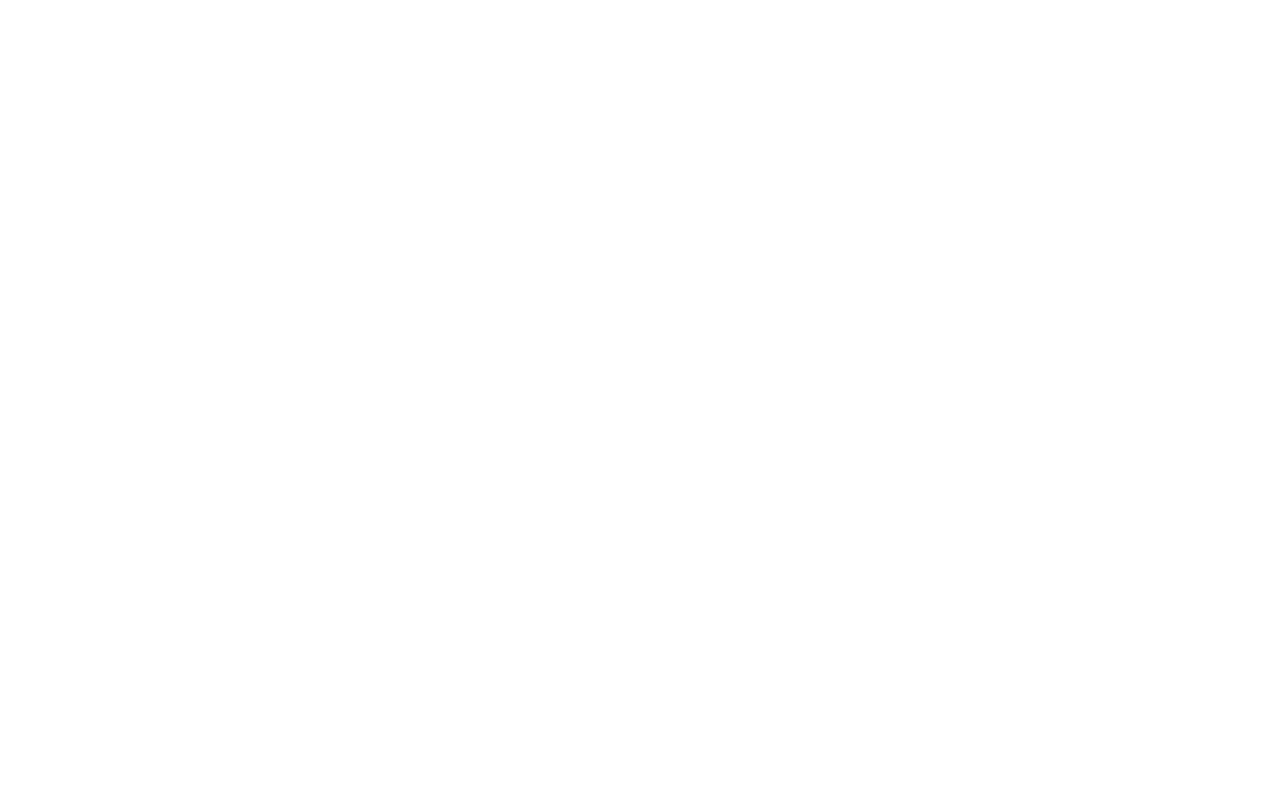
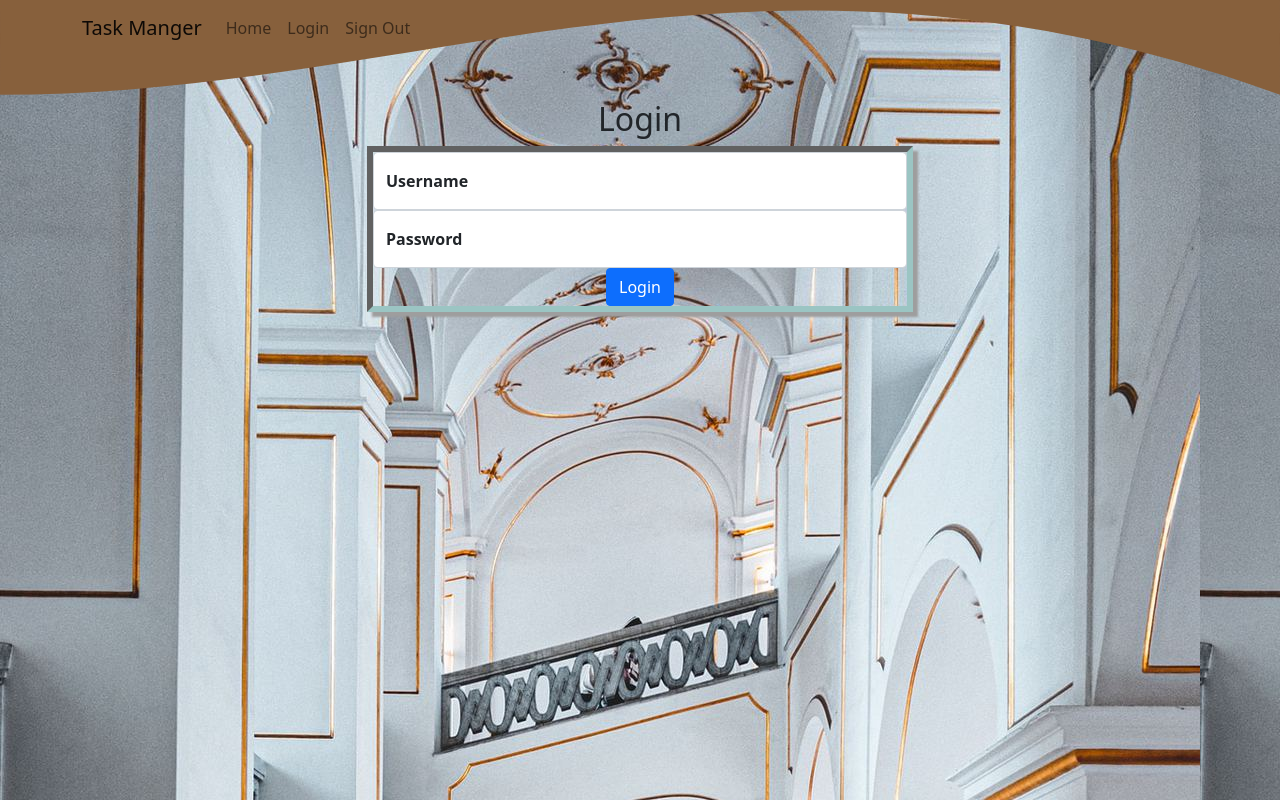
Before and after one commit to aliraad79/task_manager, a React (Create React App) app in the folder frontend/: page /login in a window 1280 px wide. Before the commit this address had no page. Built offline with nearby package versions, Linux system fonts and the light colour scheme.

Commit message:
not feel to explain

```diff
--- a/frontend/src/App.js
+++ b/frontend/src/App.js
@@ -1,15 +1,27 @@
 import { BrowserRouter as Router, Route, Routes } from "react-router-dom";
 
+import "bootstrap/dist/css/bootstrap.min.css";
+
 import HomePage from "./components/HomePage";
-import "bootstrap/dist/css/bootstrap.min.css";
+import Login from "./components/Login";
+import LogoImage from "./background.jpg";
+
+var backgroundStyle = {
+  backgroundImage: `url(${LogoImage})`,
+  height: "100vh",
+  zIndex: -2,
+};
 
 function App() {
   return (
-    <Router>
-      <Routes>
-        <Route path="/" element={<HomePage />} />
-      </Routes>
-    </Router>
+    <div style={backgroundStyle}>
+      <Router>
+        <Routes>
+          <Route path="/" element={<HomePage />} />
+          <Route path="/login" element={<Login />} />
+        </Routes>
+      </Router>
+    </div>
   );
 }
 
--- a/frontend/src/components/Card.js
+++ b/frontend/src/components/Card.js
@@ -1,7 +1,7 @@
 const Card = ({ text }) => {
   return (
     <div
-      class="shadow p-1 mb-2 bg-white rounded"
+      className="shadow p-1 mb-2 bg-white rounded"
       onClick={() => console.log("Should open card detail")}
     >
       {text}
--- a/frontend/src/components/HomePage.js
+++ b/frontend/src/components/HomePage.js
@@ -1,22 +1,18 @@
-import LogoImage from "../background.jpg";
 import NavBar from "./NavBar";
 import Card from "./Card";
 
-import { useState } from "react";
-import { Row, Col } from "react-bootstrap";
+// import { useState } from "react";
+import { Row, Col, Container } from "react-bootstrap";
 
-var sectionStyle = {
-  backgroundImage: `url(${LogoImage})`,
-};
 const HomePage = () => {
   // const [tasks, setTasks] = useState([]);
   // setTasks(["Task1", "Task2", "Task3"]);
 
   const tasks = ["Task1", "Task2", "Task3"];
   return (
-    <div style={sectionStyle}>
+    <>
       <NavBar />
-      <center>
+      <Container style={{ maxWidth: "100%" }}>
         <Row>
           <Col style={{ backgroundColor: "#EBECF0" }}>
             <Row>
@@ -28,14 +24,15 @@
               </Row>
             ))}
           </Col>
-          <Col>2 of 3</Col>
-          <Col>3 of 3</Col>
-          <Col>3 of 3</Col>
-          <Col>3 of 3</Col>
-          <Col>3 of 3</Col>
+          <Col>2 of 7</Col>
+          <Col>3 of 7</Col>
+          <Col>4 of 7</Col>
+          <Col>5 of 7</Col>
+          <Col>6 of 7</Col>
+          <Col>7 of 7</Col>
         </Row>
-      </center>
-    </div>
+      </Container>
+    </>
   );
 };
 
--- /dev/null
+++ b/frontend/src/components/Login.js
@@ -0,0 +1,98 @@
+import {
+  Form,
+  Button,
+  FloatingLabel,
+  Container,
+  Row,
+  Col,
+} from "react-bootstrap";
+import { useState } from "react";
+import MyNavbar from "./NavBar";
+
+const Login = () => {
+  const [username, setUsername] = useState("");
+  const [password, setPassword] = useState("");
+
+  const login_user = async (event) => {
+    event.preventDefault();
+    console.log(username, password);
+    // await fetch(`${BASE_SERVER_URL}/login`, {
+    //   method: "POST",
+    //   body: JSON.stringify({
+    //     username: username,
+    //     password: password,
+    //   }),
+    // })
+    //   .then((response) => {
+    //     if (response.status !== 401) {
+    //       return response.json();
+    //     } else {
+    //       setShowModalError(true);
+    //     }
+    //   })
+    //   .then((response) => {
+    //     setAuthToken(`${response.token}`);
+    //     navigate("/notes", { replace: true });
+    //   });
+  };
+
+  return (
+    <>
+      <MyNavbar />
+      <Container>
+        <Row>
+          <Col></Col>
+          <Col xs={6}>
+            <center>
+              <h2>Login</h2>
+            </center>
+          </Col>
+          <Col></Col>
+        </Row>
+        <Row>
+          <Col></Col>
+          <Col xs={6}>
+            <div
+              style={{
+                boxShadow: "5px 5px 2px #9E9E9E",
+                border: "6px solid",
+                borderColor: "#616161 #9bc5c3 #9bc5c3 #616161",
+                fontWeight: "550",
+              }}
+            >
+              <Form onSubmit={login_user}>
+                <FloatingLabel label="Username">
+                  <Form.Control
+                    type="username"
+                    placeholder="username"
+                    onChange={(e) => {
+                      setUsername(e.target.value);
+                    }}
+                  />
+                </FloatingLabel>
+
+                <FloatingLabel label="Password">
+                  <Form.Control
+                    type="password"
+                    placeholder="Password"
+                    onChange={(e) => {
+                      setPassword(e.target.value);
+                    }}
+                  />
+                </FloatingLabel>
+                <center>
+                  <Button variant="primary" type="submit">
+                    Login
+                  </Button>
+                </center>
+              </Form>
+            </div>
+          </Col>
+          <Col></Col>
+        </Row>
+      </Container>
+    </>
+  );
+};
+
+export default Login;
--- a/frontend/src/components/NavBar.js
+++ b/frontend/src/components/NavBar.js
@@ -2,17 +2,29 @@
 
 const MyNavbar = () => {
   return (
-    <Navbar scrolling dark expand="md">
+    <div>
+      <svg
+        style={{ position: "absolute", top: 0, width: "100%", zIndex: 2 }}
+        xmlns="http://www.w3.org/2000/svg"
+        viewBox="0 0 27 2"
+      >
+        <path d="M 0 0 L 27 0 V 2 C 16 -2 9 2 0 2 V 0" fill="#87603C" />
+      </svg>
+      <div style={{ height: "100px" }}>
+        <Navbar scrolling dark expand="md" style={{ zIndex: 3 }}>
           <Container>
             <Navbar.Brand>Task Manger</Navbar.Brand>
             <Navbar.Collapse id="basic-navbar-nav">
               <Nav className="me-auto">
-            <Nav.Link href="/notes">Home</Nav.Link>
+                <Nav.Link href="/">Home</Nav.Link>
+                <Nav.Link href="/login">Login</Nav.Link>
                 <Nav.Link href="/signout">Sign Out</Nav.Link>
               </Nav>
             </Navbar.Collapse>
           </Container>
         </Navbar>
+      </div>
+    </div>
   );
 };
 
```
Lines whose indentation alone changed are shown as unchanged.
